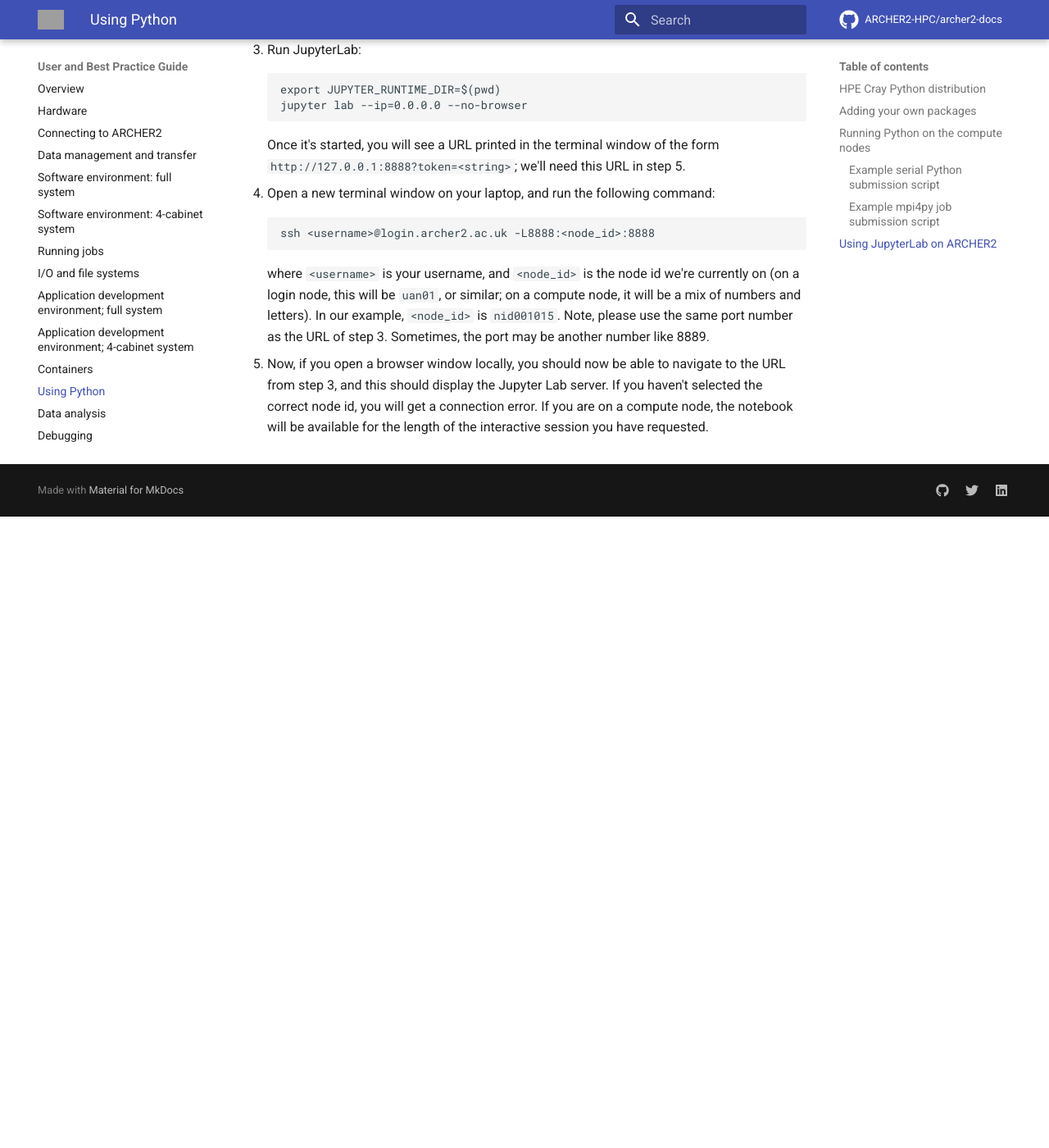
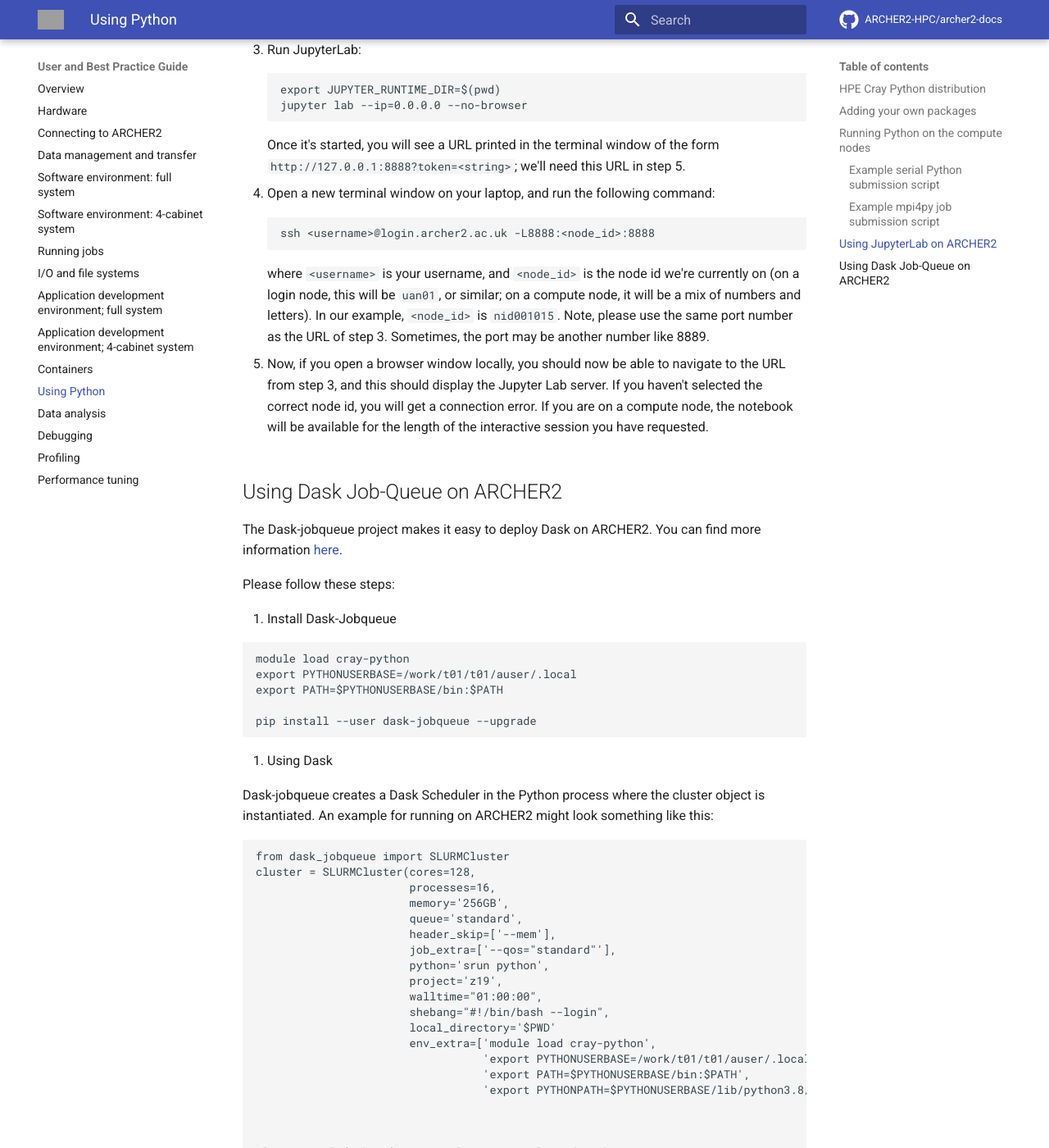
Before and after one commit to ARCHER2-HPC/archer2-docs, an MkDocs documentation site: the page built from docs/user-guide/python.md, in a window 1280 px wide and 1400 px high, scrolled down 4436 px. Shown: the whole window at 82% size. Built offline with MkDocs 1.6.1 and Material for MkDocs 9.7.7, drawn with Linux system fonts in a browser that asks for light colours; comment, search, counter and statistics services are not loaded; before the commit the page ends 5066 px from its top, so only the background shows below that; some of the changed text lies outside the part shown; grey boxes are pictures that could not be loaded.

Commit message:
Add Dask documentation

````diff
--- a/docs/user-guide/python.md
+++ b/docs/user-guide/python.md
@@ -220,3 +220,63 @@
    server. If you haven't selected the correct node id, you will get a
    connection error. If you are on a compute node, the notebook will be
    available for the length of the interactive session you have requested.
+
+
+## Using Dask Job-Queue on ARCHER2
+
+The Dask-jobqueue project makes it easy to deploy Dask on ARCHER2.
+You can find more information [here](http://jobqueue.dask.org/en/latest/).
+
+Please follow these steps:
+
+1. Install Dask-Jobqueue
+
+```
+module load cray-python
+export PYTHONUSERBASE=/work/t01/t01/auser/.local
+export PATH=$PYTHONUSERBASE/bin:$PATH
+
+pip install --user dask-jobqueue --upgrade
+```
+
+2. Using Dask
+
+Dask-jobqueue creates a Dask Scheduler in the Python process where the cluster
+object is instantiated. An example for running on ARCHER2 might look something
+like this:
+
+```
+from dask_jobqueue import SLURMCluster
+cluster = SLURMCluster(cores=128,
+                       processes=16,
+                       memory='256GB',
+                       queue='standard',
+                       header_skip=['--mem'],
+                       job_extra=['--qos="standard"'],
+                       python='srun python',
+                       project='z19',
+                       walltime="01:00:00",
+                       shebang="#!/bin/bash --login",
+                       local_directory='$PWD'
+                       env_extra=['module load cray-python',
+                                  'export PYTHONUSERBASE=/work/t01/t01/auser/.local/',
+                                  'export PATH=$PYTHONUSERBASE/bin:$PATH',
+                                  'export PYTHONPATH=$PYTHONUSERBASE/lib/python3.8/site-packages:$PYTHONPATH'])
+
+
+
+cluster.scale(jobs=2)    # Deploy two single-node jobs
+
+from dask.distributed import Client
+client = Client(cluster)  # Connect this local process to remote workers
+
+# wait for jobs to arrive, depending on the queue, this may take some time
+import dask.array as da
+x = …
+```
+
+The header_skip option is required as we are running on exclusive nodes where you should not
+ specify the memory requirements, however Dask requires you to supply this option.
+
+Jobs are be deployed with the cluster.scale  command, where the number of jobs is
+the number of nodes required.
````
